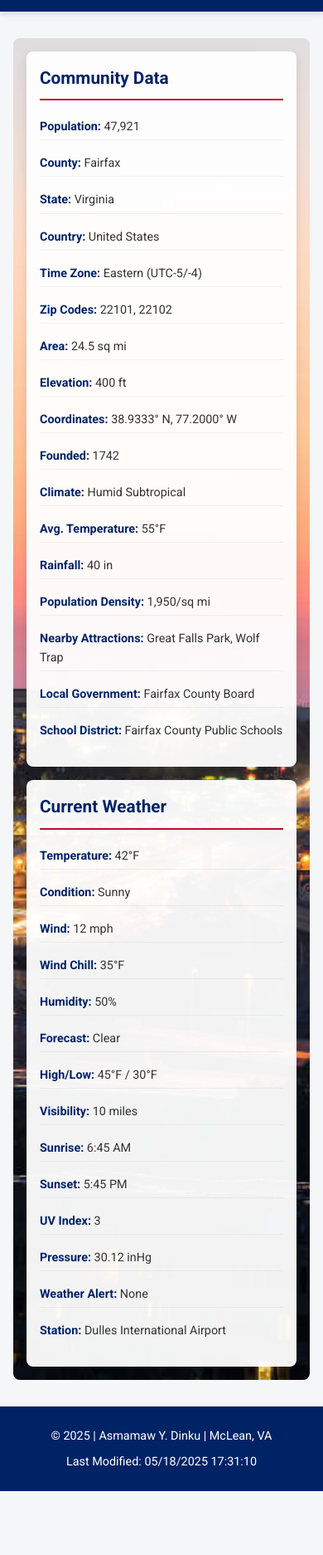
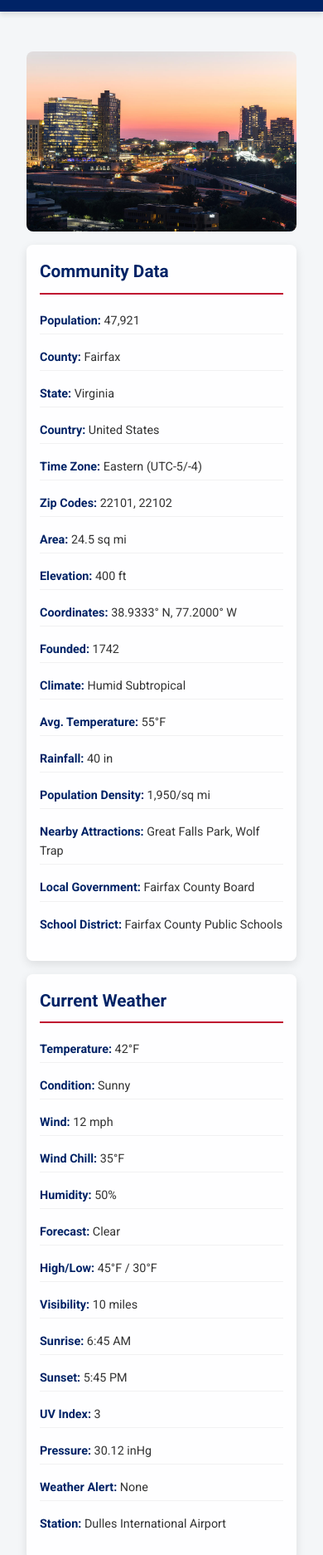
Before and after one commit to AsmamawDinku/wdd131, a plain HTML site: page place.html in a window 390 px wide. Shown: the part 126-2000 px from the top of the page at 83% size. Before the commit the page ends 1923 px from the top, so only its background shows below. Drawn offline with Linux system fonts and the light colour scheme.

Commit message:
working on audit

```diff
--- a/place.html
+++ b/place.html
@@ -3,11 +3,13 @@
 <head>
   <meta charset="UTF-8">
   <meta name="viewport" content="width=device-width, initial-scale=1.0">
-  <title>McLean, Virginia - Community Information and Weather</title>
-  <meta name="description" content="Comprehensive guide to McLean, VA including population data, local government information, weather conditions, and area attractions.">
-  <meta name="author" content="Asmamaw Y. Dinku">
+  <title>McLean, VA | Community Profile | WDD 131 Project</title>
+  <meta name="description" content="Community profile of McLean, Virginia including demographics, weather data, and local information for WDD 131 course project">
+  <meta name="author" content="Asmamaw Dinku - WDD 131 Student">
 
   <!-- Google Fonts -->
+  <link rel="preconnect" href="https://fonts.googleapis.com">
+  <link rel="preconnect" href="https://fonts.gstatic.com" crossorigin>
   <link href="https://fonts.googleapis.com/css2?family=Roboto:wght@400;700&display=swap" rel="stylesheet">
 
   <!-- Main CSS -->
@@ -15,11 +17,17 @@
 </head>
 <body>
   <header>
-    <h1>McLean, Virginia - Community Profile</h1>
+    <h1>McLean, Virginia Community Profile</h1>
   </header>
 
   <main>
     <div class="background-container">
+      <picture>
+        <source srcset="images/tysons.webp" type="image/webp">
+        <source srcset="images/tysons.jpg" type="image/jpeg">
+        <img src="images/tysons.jpg" alt="McLean VA landscape" width="800" height="600" loading="lazy">
+      </picture>
+
       <section class="data-box">
         <h2>Community Data</h2>
         <ul>
@@ -66,30 +74,14 @@
   </main>
 
   <footer>
-    <p>&copy; <span id="current-year"></span> | Asmamaw Y. Dinku | McLean, VA</p>
+    <p>&copy; <span id="current-year"></span> | Asmamaw Dinku | McLean, VA</p>
     <p>Last Modified: <span id="last-modified"></span></p>
+    <a href="https://jigsaw.w3.org/css-validator/check/referer">
+      <img src="https://jigsaw.w3.org/css-validator/images/vcss-blue"
+           alt="Valid CSS!"
+           style="border:0;width:88px;height:31px">
+    </a>
   </footer>
-
-  <script>
-    // Footer information
-    document.getElementById('current-year').textContent = new Date().getFullYear();
-    document.getElementById('last-modified').textContent = document.lastModified;
-
-    // Wind Chill Calculation
-    function calculateWindChill(temp, windSpeed) {
-      return Math.round(35.74 + 0.6215 * temp - 35.75 * Math.pow(windSpeed, 0.16) + 0.4275 * temp * Math.pow(windSpeed, 0.16));
-    }
-
-    const temp = parseInt(document.getElementById('temp').textContent);
-    const windSpeed = parseInt(document.getElementById('wind-speed').textContent);
-    const windChillElement = document.getElementById('wind-chill');
-
-    if (temp <= 50 && windSpeed > 3) {
-      windChillElement.textContent = calculateWindChill(temp, windSpeed);
-    } else {
-      windChillElement.textContent = "N/A";
-    }
-  </script>
 
   <script src="scripts/place.js" defer></script>
 </body>
--- a/styles/place.css
+++ b/styles/place.css
@@ -8,7 +8,6 @@
   --font-family: 'Roboto', sans-serif;
 }
 
-/* ---------- Base Styles ---------- */
 *,
 *::before,
 *::after {
@@ -27,7 +26,6 @@ body {
   flex-direction: column;
 }
 
-/* ---------- Header Styles ---------- */
 header {
   background-color: var(--primary-color);
   color: white;
@@ -41,7 +39,6 @@ header h1 {
   font-size: clamp(1.8rem, 4vw, 2.5rem);
 }
 
-/* ---------- Main Content Styles ---------- */
 main {
   flex: 1;
   padding: 1rem;
@@ -58,6 +55,13 @@ main {
   border-radius: 8px;
   margin: 1rem auto;
   max-width: 1200px;
+}
+
+.background-container img {
+  max-width: 100%;
+  height: auto;
+  border-radius: 8px;
+  display: none;
 }
 
 .data-box,
@@ -85,7 +89,6 @@ h2 {
   font-size: 1.5rem;
 }
 
-/* ---------- List Styles ---------- */
 ul {
   list-style: none;
 }
@@ -104,7 +107,6 @@ li strong {
   color: var(--primary-color);
 }
 
-/* ---------- Footer Styles ---------- */
 footer {
   background-color: var(--primary-color);
   color: white;
@@ -118,7 +120,6 @@ footer p {
   font-size: 0.9rem;
 }
 
-/* ---------- Media Queries ---------- */
 @media (max-width: 768px) {
   .background-container {
     padding: 1rem;
@@ -143,4 +144,12 @@ footer p {
   li {
     font-size: 0.9rem;
   }
+
+  .background-container img {
+    display: block;
+  }
+
+  .background-container {
+    background: none;
+  }
 }
```
